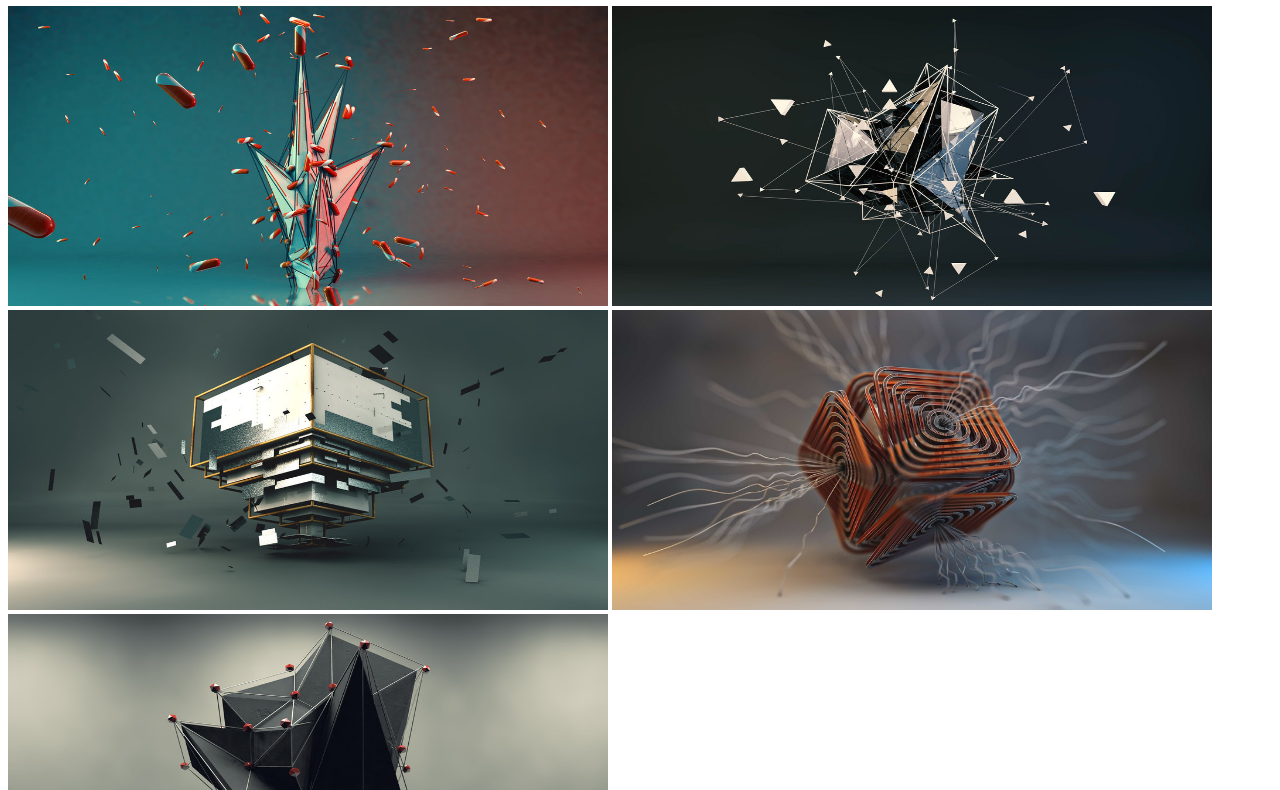
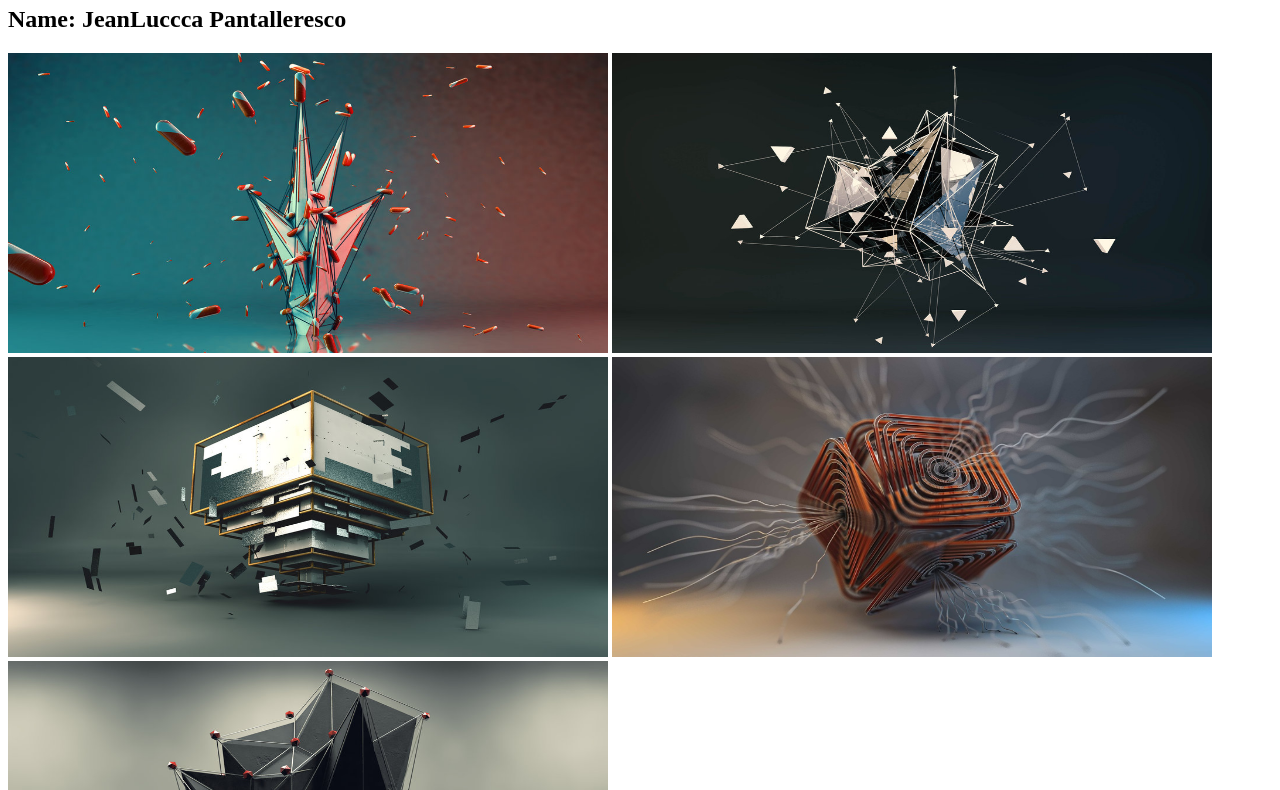
Before and after one commit to Pantalleresco/co-opWork, a plain HTML site: page index.html in a window 1280 px wide. Shown: the part 60-850 px from the top of the page. Drawn offline with Linux system fonts and the light colour scheme.

Commit message:
I added your name :)

```diff
--- a/index.html
+++ b/index.html
@@ -1,5 +1,6 @@
 <html>
 <h1><span style="color: red;" >Random Geometry</span></h1>
+<h2> Name: JeanLuccca Pantalleresco</h2>
 	<img src="./uploads/pic1.jpg" width="600px" height="300">
 	<img src="./uploads/pic2.jpg" width="600px" height="300">
 	<img src="./uploads/pic3.jpg" width="600px" height="300">
```
